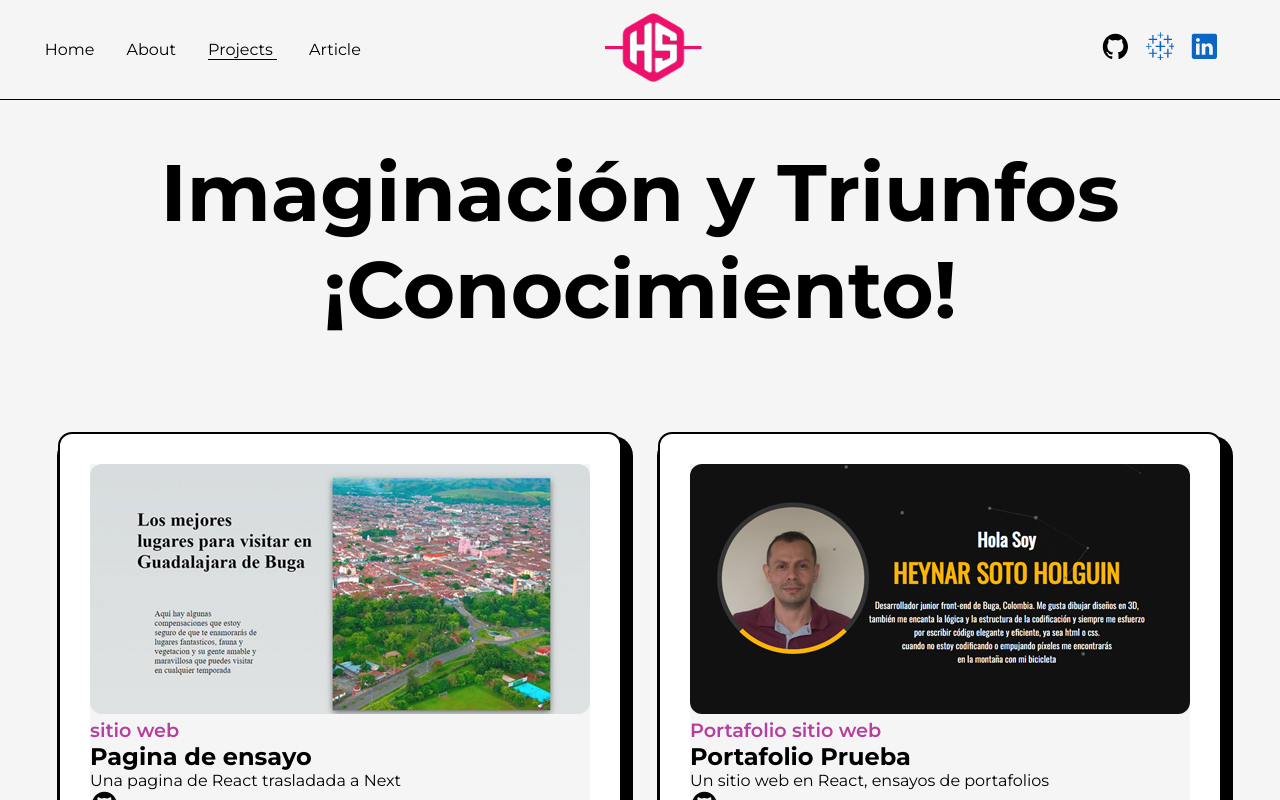
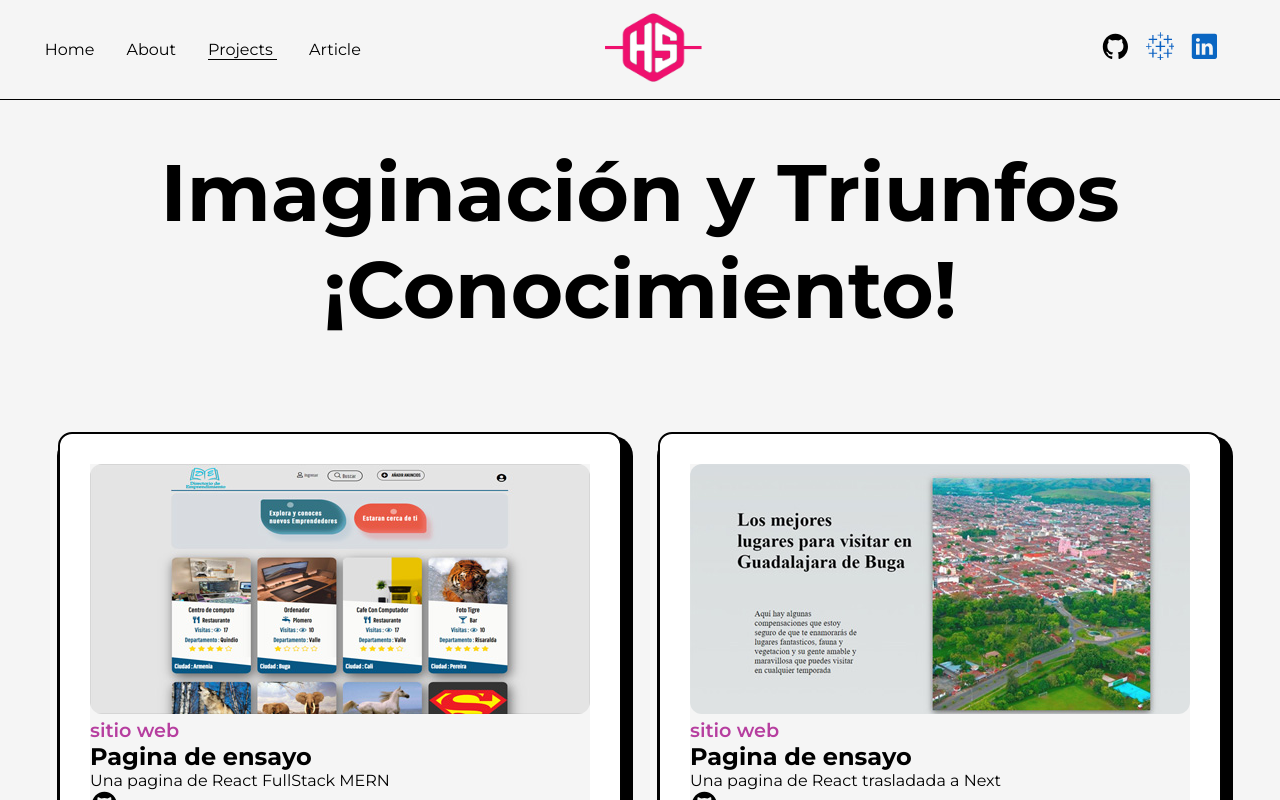
Before and after one commit to heynar-max/portafoliu, a Next.js app: page /projects in a window 1280 px wide. Shown: the top 800 px of the page. Built offline with nearby package versions, Linux system fonts and the light colour scheme.

Commit message:
actualizacion

```diff
--- a/src/pages/projects.jsx
+++ b/src/pages/projects.jsx
@@ -6,6 +6,7 @@ import web from '../../public/image/web.jpg'
 import web2 from '../../public/image/web2.jpg'
 import web3 from '../../public/image/web3.jpg'
 import buga from '../../public/image/bugaprojects.jpg'
+import emprendedor from '../../public/image/emprendedor.jpg'
 import Layout from '@/components/layout/Layout'
 import Title from '@/components/title/Title'
 
@@ -25,6 +26,15 @@ const projects = () => {
 
             <div>
                 <div className={styles.project_container}>
+                    <Projects
+                    title="Pagina de ensayo "
+                    img={emprendedor}
+                    summary="Una pagina de React FullStack MERN "
+                    link="https://directorio-emprendedor.vercel.app"
+                    github="/"
+                    type="sitio web"
+                    />
+
                     <Projects
                     title="Pagina de ensayo "
                     img={buga}
```
Also changed, not shown: public/image/emprendedor.jpg (added).
